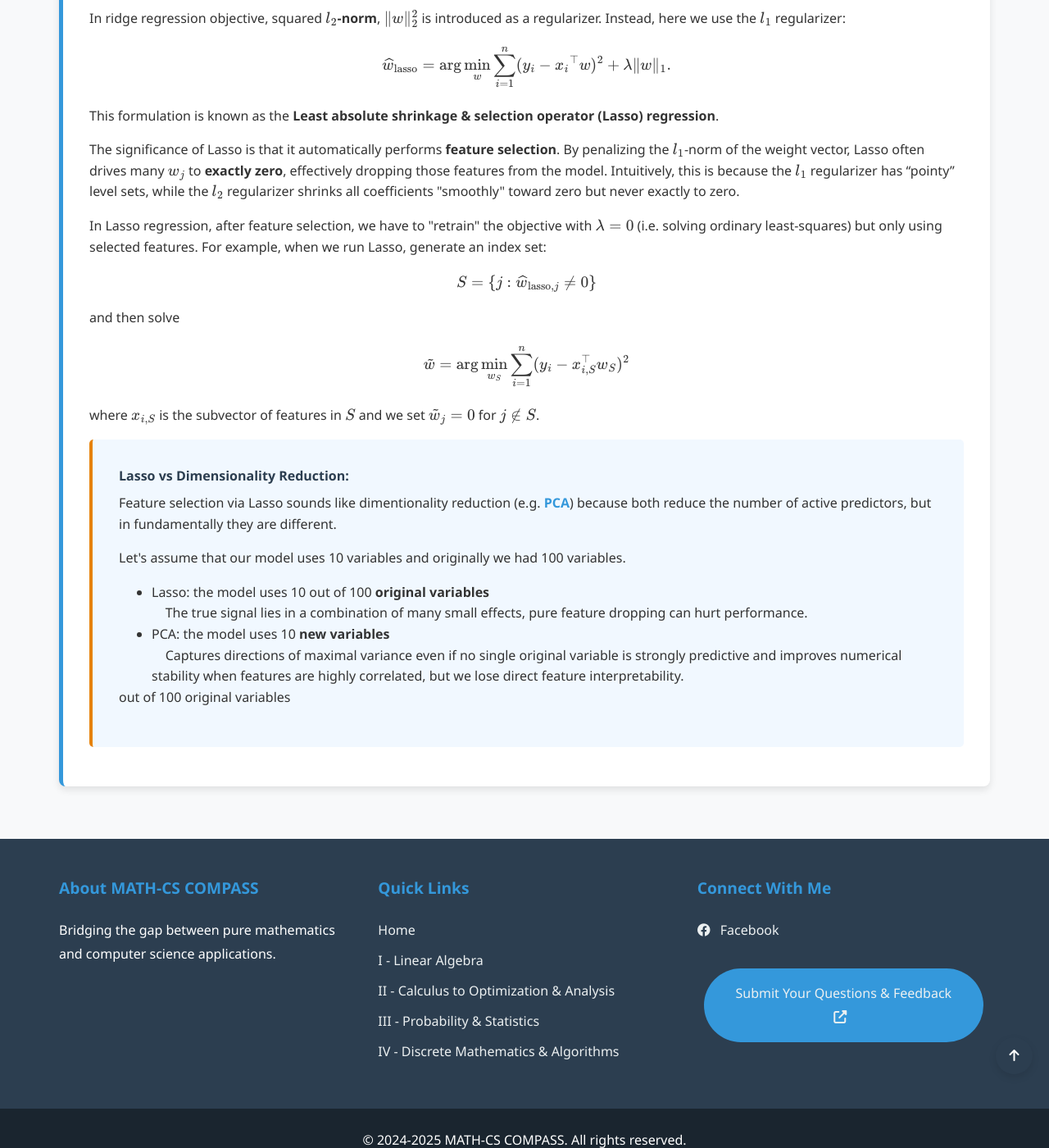
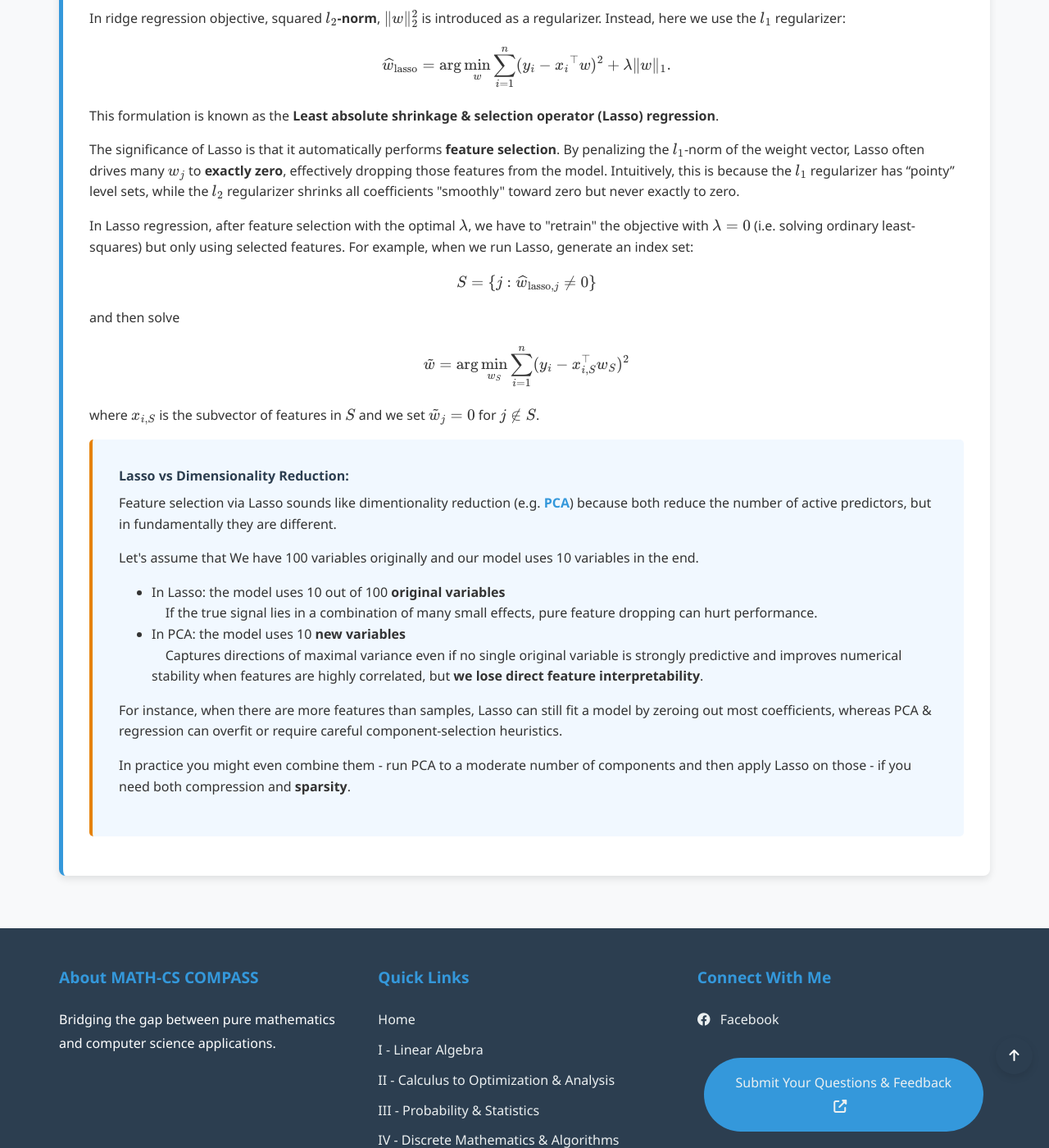
Before and after one commit to Yusukey01/yusukey01.github.io, a Jekyll site: the page built from Mathematics/Machine_learning/regression.html, in a window 1280 px wide and 1400 px high, scrolled down 8243 px. Shown: the whole window at 82% size. Built offline with Jekyll 4.4.1, drawn with Linux system fonts in a browser that asks for light colours.

Commit message:
lasso regression

```diff
--- a/Mathematics/Machine_learning/regression.html
+++ b/Mathematics/Machine_learning/regression.html
@@ -246,7 +246,7 @@ uses_python: false
                     while the \(l_2\) regularizer shrinks all coefficients "smoothly" toward zero but never exactly to zero.
                 </p>
                 <p>
-                    In Lasso regression, after feature selection, we have to "retrain" the objective with \(\lambda = 0\)
+                    In Lasso regression, after feature selection with the optimal \(\lambda\), we have to "retrain" the objective with \(\lambda = 0\)
                     (i.e. solving ordinary least-squares) but only using selected features. For example, when we run Lasso, generate
                     an index set:
                     \[
@@ -267,16 +267,23 @@ uses_python: false
                     </p>
 
                     <p>
-                    Let's assume that our model uses 10 variables and originally we had 100 variables.
+                    Let's assume that We have 100 variables originally and our model uses 10 variables in the end.
                     <ul style="padding-left: 40px;">
-                        <li>Lasso: the model uses 10 out of 100 <strong>original variables</strong> </li>
-                         &nbsp;&nbsp;&nbsp; The true signal lies in a combination of many small effects, pure feature dropping can hurt performance.
-                        <li>PCA: the model uses 10 <strong>new variables</strong></li>
+                        <li>In Lasso: the model uses 10 out of 100 <strong>original variables</strong> </li>
+                         &nbsp;&nbsp;&nbsp; If the true signal lies in a combination of many small effects, pure feature dropping can hurt performance.
+                        <li>In PCA: the model uses 10 <strong>new variables</strong></li>
                         &nbsp;&nbsp;&nbsp;  Captures directions of maximal variance even if no single original variable is strongly predictive
-                        and improves numerical stability when features are highly correlated, but we lose direct feature interpretability.
+                        and improves numerical stability when features are highly correlated, but <strong>we lose direct feature interpretability</strong>.
                     </ul>
+                    </p>
 
-                    out of 100 original variables
+                    <p>
+                        For instance, when there are more features than samples, Lasso can still fit a model by zeroing out most coefficients,
+                        whereas PCA & regression can overfit or require careful component-selection heuristics.
+                    </p>
+
+                    <p>In practice you might even combine them - run PCA to a moderate number of components and then apply Lasso on those - if you need both
+                        compression and <strong>sparsity</strong>.
                     </p>
 
                 </div>
```
